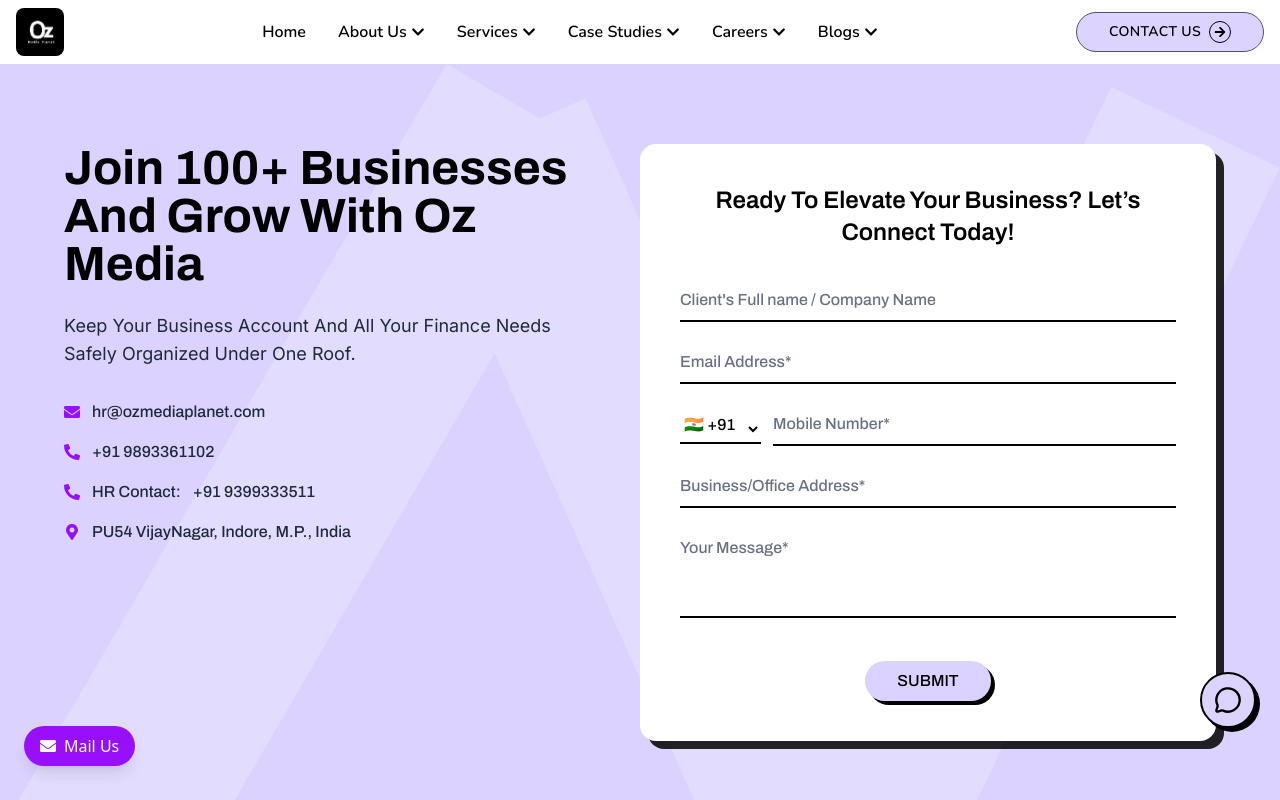
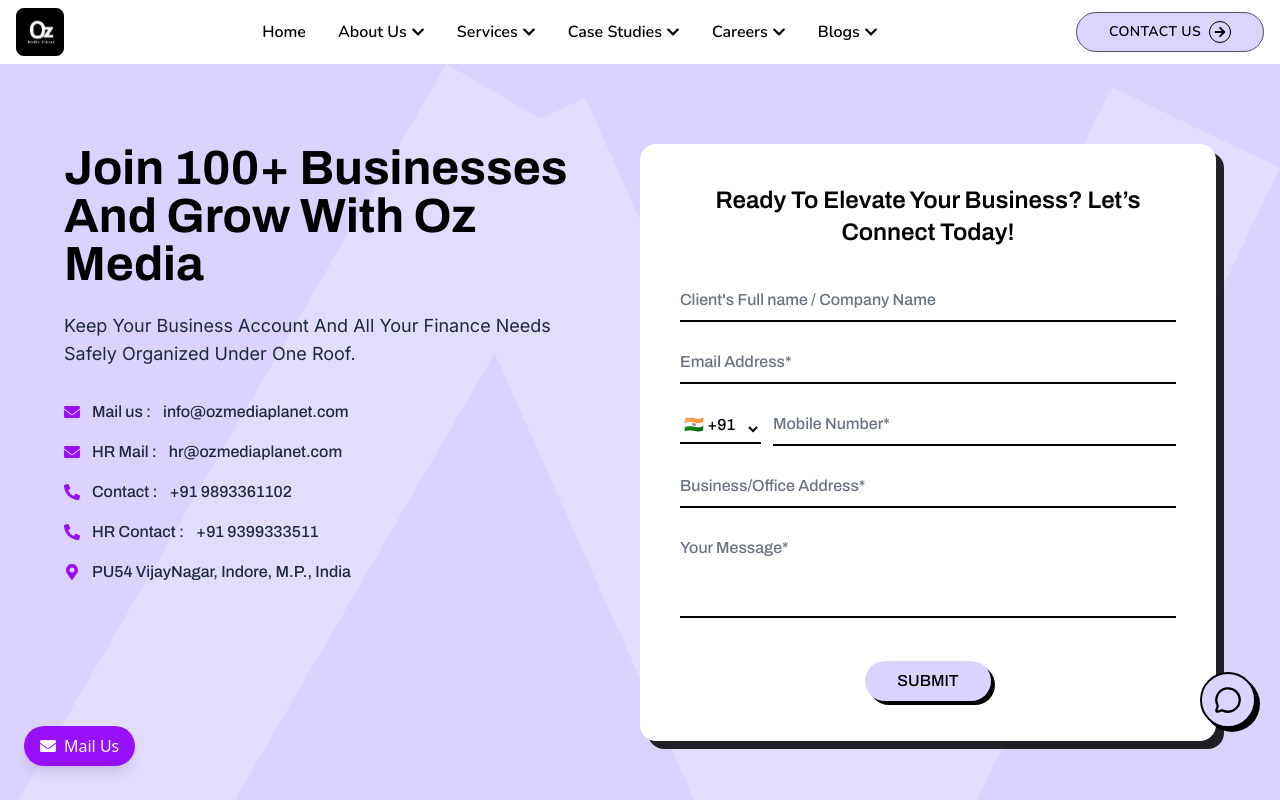
Before and after one commit to Suryansh9331/Official_OzMP_web, a React (Vite) app: page /contact-us in a window 1280 px wide. Shown: the top 800 px of the page. Built offline with nearby package versions, Linux system fonts and the light colour scheme; a web font is replaced by a local one.

Commit message:
contact form updated

```diff
--- a/src/Pages/Contact/Contact.jsx
+++ b/src/Pages/Contact/Contact.jsx
@@ -355,6 +355,17 @@ const Contact = () => {
         >
           <div className="flex items-center gap-3">
             <FaEnvelope className="text-purple-600" />
+            <span>Mail us   :</span>
+            <a
+              href="mailto:hr@ozmediaplanet.com"
+              className="hover:text-purple-800"
+            >
+              info@ozmediaplanet.com
+            </a>
+          </div>
+          <div className="flex items-center gap-3">
+            <FaEnvelope className="text-purple-600" />
+         <span>HR Mail :</span>
             <a
               href="mailto:hr@ozmediaplanet.com"
               className="hover:text-purple-800"
@@ -364,13 +375,14 @@ const Contact = () => {
           </div>
           <div className="flex items-center gap-3">
             <FaPhoneAlt className="text-purple-600" />
+            <span>Contact :</span>
             <a href="tel:+919893361102" className="hover:text-purple-800">
               +91 9893361102
             </a>
           </div>
           <div className="flex items-center gap-3">
             <FaPhoneAlt className="text-purple-600" />
-            <span>HR Contact:</span>
+            <span>HR Contact :</span>
             <a href="tel:+919399333511" className="hover:text-purple-800">
               +91 9399333511
             </a>
--- a/src/Pages/Privacy/Privacy.jsx
+++ b/src/Pages/Privacy/Privacy.jsx
@@ -591,6 +591,7 @@ const PrivacyPolicy = () => {
                 <Mail className="w-8 h-8 mx-auto mb-4" />
                 <p className="font-['Inter'] font-semibold mb-2">General Inquiries</p>
                 <p className="font-['Poppins'] text-sm">hr@ozmediaplanet.com</p>
+                <p className="font-['Poppins'] text-sm">info@ozmediaplanet.com</p>
               </div>
               <div className={`bg-white/10 backdrop-blur-sm p-6 rounded-xl ${hoverEffect}`}>
                 <Phone className="w-8 h-8 mx-auto mb-4" />
@@ -617,7 +618,7 @@ const PrivacyPolicy = () => {
                 <Mail className="w-8 h-8 text-purple-400 mx-auto mb-4" />
                 <p className="font-['Inter'] font-semibold mb-2">Email Us</p>
                 <p className="font-['Poppins'] text-sm text-gray-300">hr@ozmediaplanet.com</p>
-                {/* <p className="font-['Poppins'] text-sm text-gray-300">hr@ozmediaplanet.com</p> */}
+                <p className="font-['Poppins'] text-sm text-gray-300">info@ozmediaplanet.com</p>
               </div>
               <div className={`bg-gray-800 p-6 rounded-xl ${hoverEffect}`}>
                 <MapPin className="w-8 h-8 text-purple-400 mx-auto mb-4" />
```
